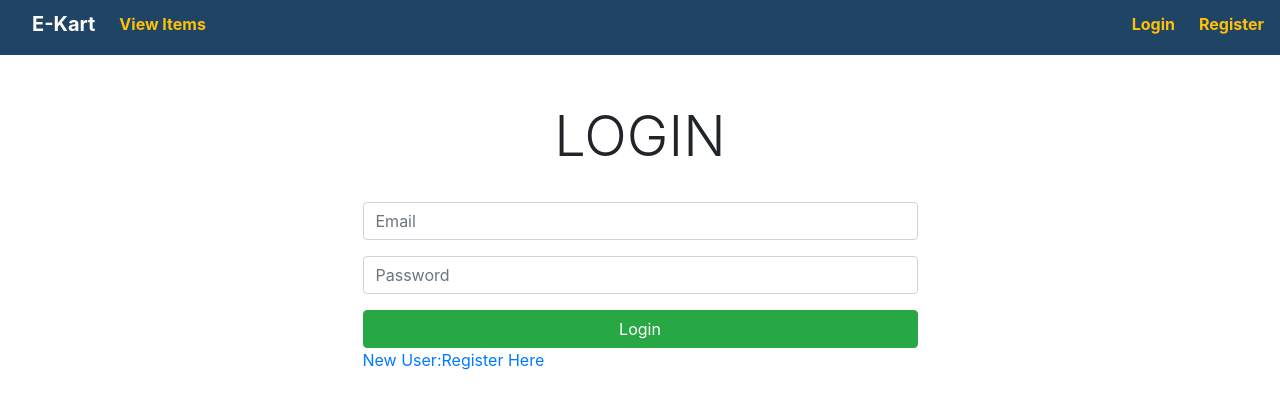
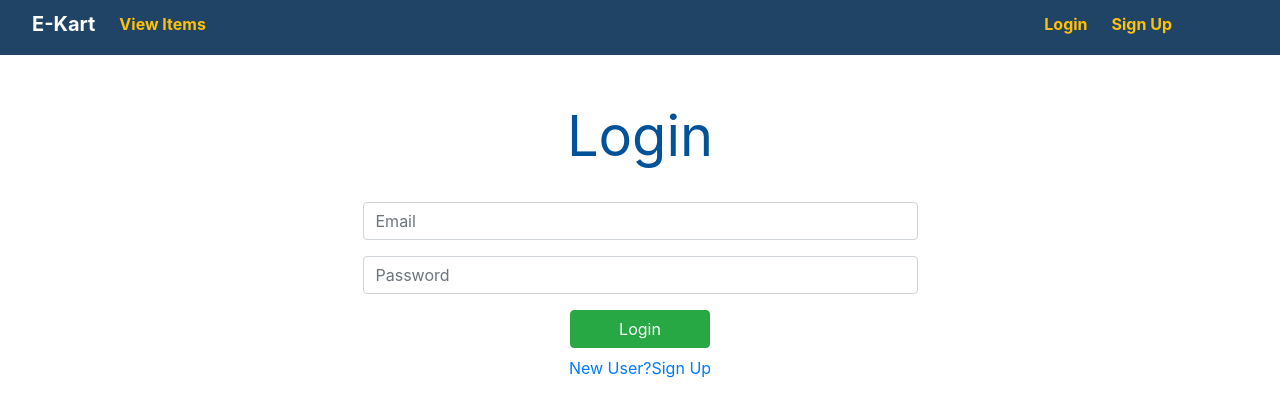
Before and after one commit to vasantharajan6190/shoppingpage, a React (Create React App) app: page /login in a window 1280 px wide. Shown: the top 416 px of the page. Built offline with nearby package versions, Linux system fonts and the light colour scheme.

Commit message:
basic ui devlopment

```diff
--- a/package.json
+++ b/package.json
@@ -1,5 +1,5 @@
 {
-  "homepage": "https://vasantharajan6190.github.io/shoppingpage",
+  "homepage": "https://vasantharajan6190.github.io/shoppingpage/",
   "name": "client",
   "version": "0.1.0",
   "private": true,
--- a/src/App.js
+++ b/src/App.js
@@ -3,6 +3,7 @@ import "./app.css"
 import {BrowserRouter,Switch,Route,Link,useHistory} from 'react-router-dom'
 import Showitems from "./containers/showitems/showitems"
 import Admin from "./containers/Admin/admin"
+import { toast } from "react-toastify";
 import {createcontext} from "./containers/homepage/homepage"
 import {logincontext} from "./Contextapi"
 import 'react-toastify/dist/ReactToastify.css';
@@ -10,6 +11,7 @@ import Homepage from './containers/homepage/homepage';
 import {Variables} from "./containers/homepage/homepage"
 import Register from "./containers/register/register"
 import Login from "./containers/login/login"
+toast.configure();
 function App() {
   const history = useHistory()
   const main = useContext(logincontext)
@@ -21,7 +23,7 @@ function App() {
   }
   function onclick(){
     setlogin(!login)
-    alert("Logged Out Successfully")
+    toast.success("Logged Out Successfully",{className:"text-center mt-4"})
   }
   return (
     <Variables>
@@ -29,7 +31,7 @@ function App() {
        <BrowserRouter>
        <nav className="navbar navbar-expand navbar-light bg-light" style={{height:"55px"}}>
        <div className="container ml-3">
-       <Link to="/"><h5 className="navbar-brand text-white font-weight-bold">E-Kart</h5></Link>
+       <Link to="/shoppingpage"><h5 className="navbar-brand text-white font-weight-bold">E-Kart</h5></Link>
        <button className="navbar-toggler" type="button" data-toggle="collapse" data-target="#navbarNav" aria-controls="navbarNav" aria-expanded="false" aria-label="Toggle navigation">
        <span className="navbar-toggler-icon"></span>
      </button>
@@ -43,24 +45,25 @@ function App() {
        </li>
        </ul>
      </div>
+     <div className="d-flex justify-content-end mt-2">
+     {bool?<p className="text-warning mr-2 font-weight-bold">{currentuser.name.slice(0,8)}...</p>:
+     <div className="float-right d-flex">
+     <Link to="/login"><p className="text-warning font-weight-bold mr-4">Login</p></Link>
+     <Link to="/register"><p className="text-warning font-weight-bold ">Sign Up</p></Link>
+     </div>
+    }
+     </div>
        </div>
-       <div className="float-right d-flex mt-2">
-       {bool?<p className="text-warning font-weight-bold">Logged in as {currentuser.name.slice(0,8)}...</p>:
-       <div className="float-right d-flex">
-       <Link to="/login"><p className="text-warning font-weight-bold mr-4">Login</p></Link>
-       <Link to="/register"><p className="text-warning font-weight-bold ">Register</p></Link>
-       </div>
-      }
-       </div>
+       {bool?<Link to="/shoppingpage" style={{marginTop:"-9px"}}><button className="float-right btn btn-sm btn-white px-3 my-2" onClick={onclick}>Log Out</button></Link>:null}
+
       </nav>
-      {bool?<Link to="/"><button className="float-right btn btn-sm btn-dark my-2" onClick={onclick}>Log Out</button></Link>:null}
 
        <Switch>
        <Route path="/showitems" exact component={Showitems}/>
        <Route path="/admin" exact component={Admin}/>
        <Route path="/login" exact component={Login}/>
        <Route path="/register" exact component={Register}/>
-       <Route path="/" exact component={Homepage}/>
+       <Route path="/shoppingpage" exact component={Homepage}/>
        </Switch>
        </BrowserRouter>
        </Fragment>
--- a/src/containers/Admin/admin.js
+++ b/src/containers/Admin/admin.js
@@ -2,9 +2,12 @@ import React ,{ useState ,Fragment,useContext} from "react"
 import {Link,useHistory} from "react-router-dom"
 import { toast } from 'react-toastify';
 import {createcontext} from "../../containers/homepage/homepage"
+import {logincontext} from "../../Contextapi"
 function Admin(props){
     const history = useHistory()
     const [item,setitem] = useContext(createcontext)
+    const main = useContext(logincontext)
+    const [login,setlogin] = main.login
     const [items,setitems] = useState({
         title:"",
         rating:"",
@@ -15,16 +18,15 @@ function Admin(props){
         setitems({...items,[e.target.name]:e.target.value})
     }
     function onsubmit(e){
+        toast.success("Product added",{className:"text-center mt-4"})
         e.preventDefault()
         setitem(prev=>[...prev,{...items}])
         history.push("/showitems")
 
     }
-    function display(){
-        return toast.success("Item added")
-    }
 return(
     <Fragment>
+    {login?
         <div className="container my-5 ">
         <p className="text-center display-4">ADD PRODUCTS</p>
         <div className="d-flex justify-content-center">
@@ -33,10 +35,12 @@ return(
         <input type="text" name="img" placeholder="Image Url" value={items.img} onChange={e=>onchange(e)} className="form-control my-3" required/>
         <input type="text" name="price" placeholder="Product Price in Rs." onChange={e=>onchange(e)} value={items.price} className="form-control my-3" required/>
         <input type="text" name="rating" placeholder="Rating" onChange={e=>onchange(e)} value={items.rating} className="form-control my-3" required/>
-    <button className="btn btn-success btn-block" onClick={display}>Add the Item</button>
+        <button className="btn btn-success btn-block">Add the Item</button>
       </form>
         </div>
         </div>
+        :<h1 className="text-center display-4 mt-5">Login to Add items </h1>}
+
     </Fragment>
 )
 }
--- a/src/containers/homepage/homepage.js
+++ b/src/containers/homepage/homepage.js
@@ -9,20 +9,20 @@ export const Variables = (props)=>{
         {
             title:"Mi note 8",
             img:"https://download.appmifile.com/5_updatepdf_in/28/02/2019/b7c1a94f-78d8-47ca-a3aa-d6c417b62d6e.png",
-            price:"12000",
-            rating:"5.6"
+            price:"10000",
+            rating:"4.4"
         },
         {
             title:"iPhone 8",
             img:"https://www.gizmochina.com/wp-content/uploads/2019/09/Apple-iPhone-11-1-500x500.jpg",
-            price:"12000",
-            rating:"5.6"
+            price:"52000",
+            rating:"4.6"
         },
         {
-            title:"Mi note 8",
+            title:"Realme 5",
             img:"https://images-na.ssl-images-amazon.com/images/I/71YC1181G3L._SX679_.jpg",
-            price:"12000",
-            rating:"5.6"
+            price:"13000",
+            rating:"3.4"
         }
     ]);
     return(
--- a/src/containers/login/login.js
+++ b/src/containers/login/login.js
@@ -1,6 +1,7 @@
 import React,{Fragment,useState,useContext} from "react"
 import {Link,useHistory} from "react-router-dom"
 import {logincontext} from "../../Contextapi"
+import {toast} from "react-toastify"
 function Login(){
     const history = useHistory()
     const main = useContext(logincontext)
@@ -14,32 +15,44 @@ function Login(){
         setloginuser({...loginuser,[e.target.name]:e.target.value})
     }
     function onsubmit(e){
+        console.log(currentuser,loginuser)
         e.preventDefault()
+        if(!currentuser){
+            toast.info("Please Sign Up to Login",{className:"text-center mt-4"})
+        }
+else{
+
         if(currentuser.email===loginuser.email){
              if(currentuser.password===loginuser.password){
+                 toast.success("Logged In successfully",{className:"text-center mt-4"})
                  setlogin(true)
                  history.push("/showitems")
              }
              else{
-                 alert("Password incorrect")
+                 toast.error("Password incorrect",{className:"text-center mt-4"})
                  setloginuser("")
              }
         }
         else{
-            alert("User doesn't exist")
+            toast.error("User doesn't exist",{className:"text-center mt-4"})
             setloginuser("")
         }
     }
+}
     return(
        <Fragment>
        <div className="container my-5 ">
-       <p className="text-center display-4">LOGIN</p>
+       <p className="text-center font-weight-normal display-4" style={{ color:"#015298"}}>Login</p>
        <div className="d-flex justify-content-center">
        <form style={{width:"50%"}} onSubmit={onsubmit}>
        <input type="email" name="email" placeholder="Email" onChange={e=>onchange(e)} value={loginuser.email} className="form-control my-3" required/>
        <input type="password" name="password" placeholder="Password" value={loginuser.password} onChange={e=>onchange(e)} className="form-control my-3" required/>
-       <button className="btn btn-success btn-block">Login</button>
-       <Link to="/register" className="mt-2">New User:Register Here</Link>
+       <div className="d-flex justify-content-center">
+       <button className="btn px-5 btn-success">Login</button>
+       </div>
+       <div className="d-flex justify-content-center">
+       <Link to="/register" className="text-center mt-2">New User?Sign Up</Link>
+       </div>
      </form>
        </div>
        </div>
--- a/src/containers/register/register.js
+++ b/src/containers/register/register.js
@@ -1,5 +1,6 @@
 import React,{Fragment,useState,useContext} from "react"
 import "./register.css"
+import {toast} from "react-toastify"
 import {useHistory,Link} from "react-router-dom"
 import {logincontext} from "../../Contextapi"
 function Register(){
@@ -17,6 +18,7 @@ function Register(){
           setnewuser({...newuser,[e.target.name]:e.target.value})
     }
     function onsubmit(e){
+        toast.success("Registered Successsfully",{className:"text-center mt-4 rounded"})
            e.preventDefault()
            setcurrentuser(newuser)
            setlogin(true)
@@ -25,15 +27,19 @@ function Register(){
     return(
         <Fragment>
         <div className="container my-5 ">
-    <p className="text-center display-4">REGISTER</p>
+    <p className="text-center font-weight-normal display-4" style={{ color:"#015298"}}>Sign Up</p>
     <div className="d-flex justify-content-center">
     <form style={{width:"50%"}} onSubmit={onsubmit}>
     <input type="text" name="name" placeholder="Name" onChange={e=>onchange(e)} value={newuser.name} className="form-control my-3" required/>
     <input type="email" name="email" placeholder="Email" value={newuser.email} onChange={e=>onchange(e)} className="form-control my-3" required/>
     <input type="password" name="password" placeholder="Password" onChange={e=>onchange(e)} value={newuser.password} className="form-control my-3" required/>
     <input type="text" name="mobile" placeholder="Mobile no" onChange={e=>onchange(e)} value={newuser.mobile} className="form-control my-3" required/>
-    <button className="btn btn-success btn-block">Register</button>
-    <Link to="/login">Already a User:Login</Link>
+    <div className="d-flex justify-content-center">
+    <button className="btn btn-success px-5">Sign Up</button>
+    </div>
+    <div className="d-flex justify-content-center">
+    <Link to="/login" className="text-center">Already a User?Login</Link>
+    </div>
   </form>
     </div>
     </div>
--- a/src/containers/showitems/showitems.js
+++ b/src/containers/showitems/showitems.js
@@ -6,7 +6,7 @@ function Showitems(props){
 const [item,setitem ] = useContext(createcontext)
 return(
     <React.Fragment>
-    <p className="text-center text-primary mt-5 font-italic display-3">Our Products</p>
+    <p className="text-center mt-5 font-weight-normal display-3" style={{ color:"#015298"}}>Our Products</p>
     <h5 className="ml-5">Total No.of.Products: {item.length}</h5>
 <div className="row m-0 justify-content-start">
 {item.map((res,index)=>(
```
Lines whose indentation alone changed are shown as unchanged.
